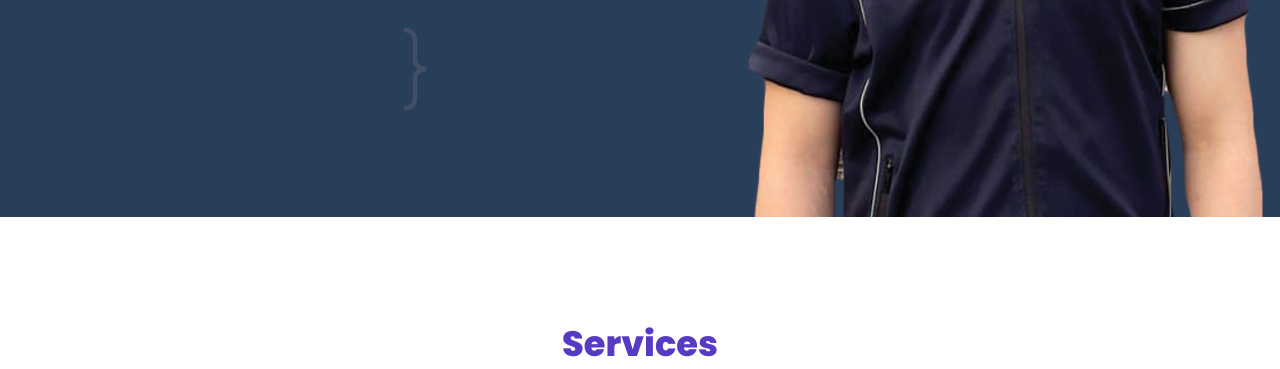
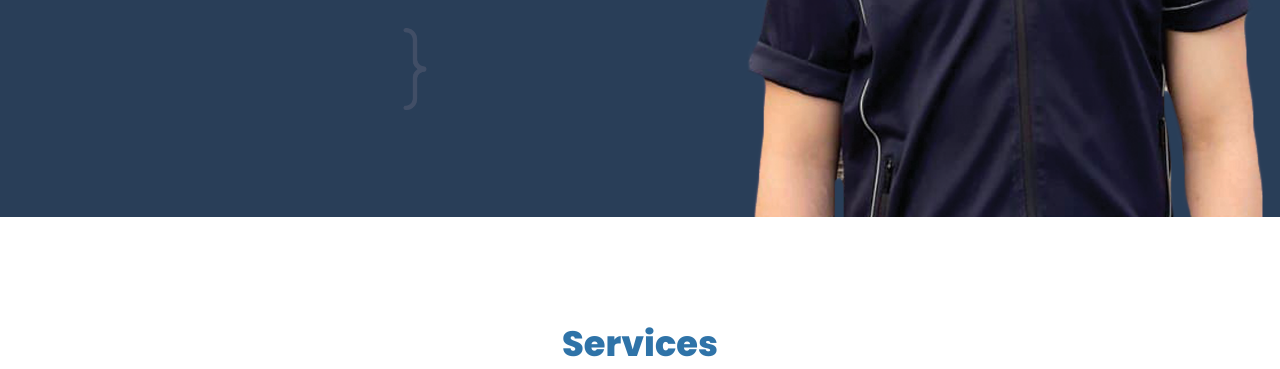
Before and after one commit to mohamedN2018/Protfolio-Developer-, a plain HTML site: page index.html in a window 1280 px wide. Shown: the part 583-952 px from the top of the page. Drawn offline with Linux system fonts and the light colour scheme.

Commit message:
Update style.css

```diff
--- a/assets/style.css
+++ b/assets/style.css
@@ -119,7 +119,7 @@ section {
 .title {
     display: flex;
     justify-content: center;
-    color: #573ac4;
+    color: #2f73a8;
     font-size: 2.2em;
     font-weight: 800;
     margin-bottom: 30px;
```
